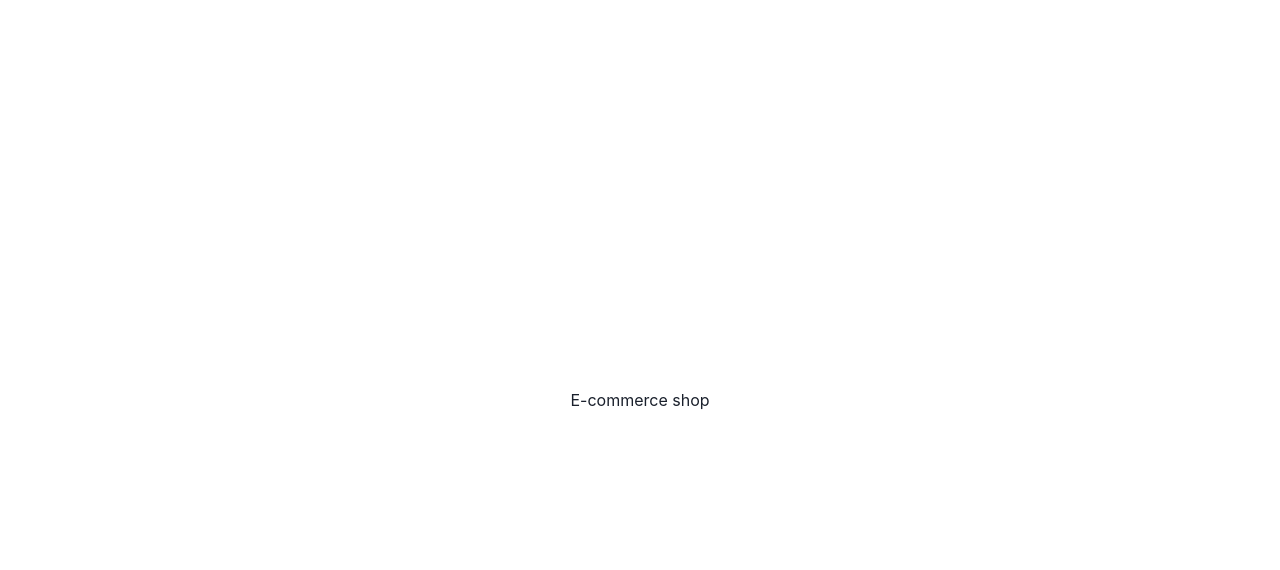
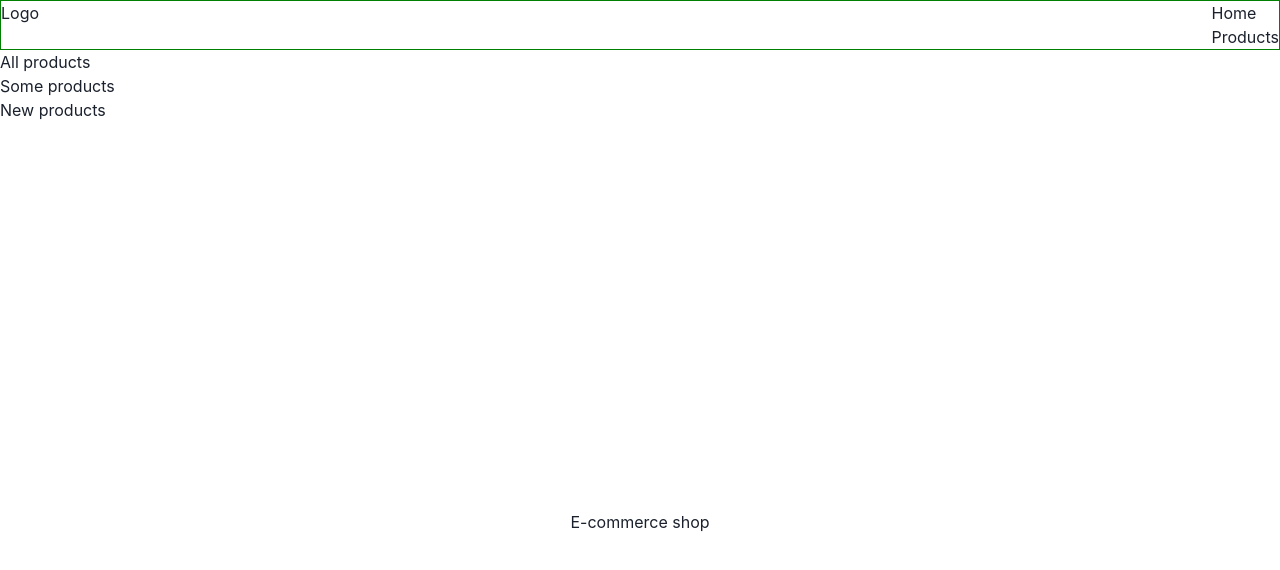
Before and after one commit to reuben-k-o/shop, a Next.js app: page / in a window 1280 px wide. Shown: the top 570 px of the page. Built offline with nearby package versions, Linux system fonts and the light colour scheme.

Commit message:
added layout

```diff
--- a/src/pages/_app.tsx
+++ b/src/pages/_app.tsx
@@ -1,3 +1,4 @@
+import Layout from "@/components/layout";
 import "@/styles/globals.css";
 import { ChakraProvider } from "@chakra-ui/react";
 import type { AppProps } from "next/app";
@@ -5,7 +6,9 @@ import type { AppProps } from "next/app";
 export default function App({ Component, pageProps }: AppProps) {
   return (
     <ChakraProvider>
-      <Component {...pageProps} />
+      <Layout>
+        <Component {...pageProps} />
+      </Layout>
     </ChakraProvider>
   );
 }
```
